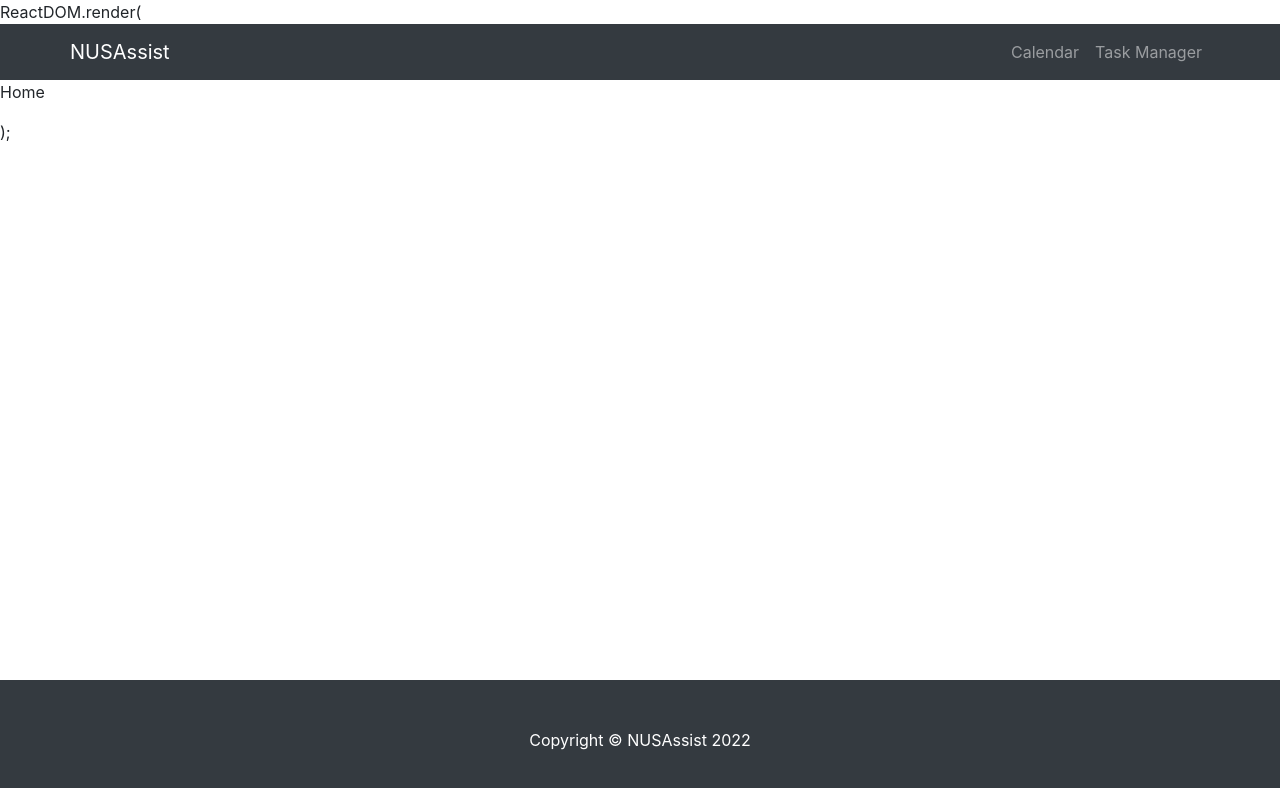
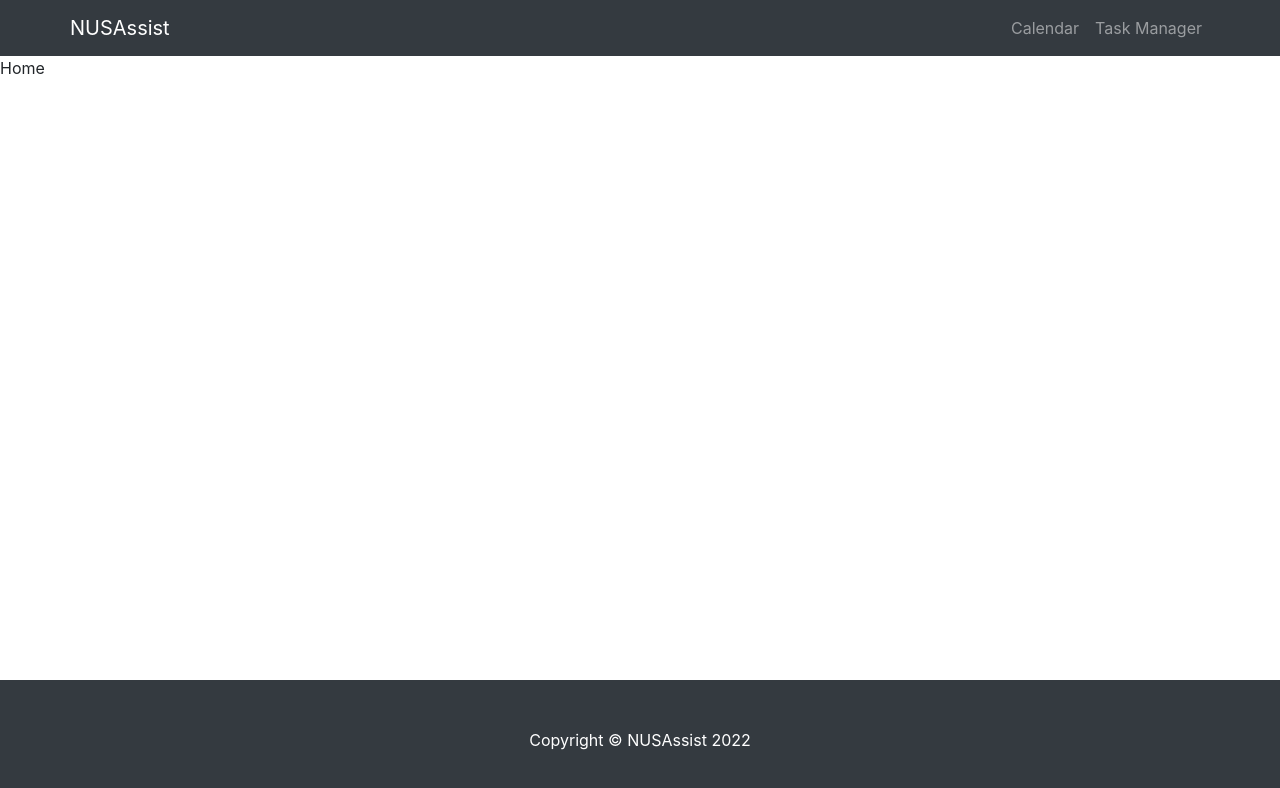
Before and after one commit to paullee18/NUSAssist, a React (Create React App) app: page / in a window 1280 px wide. Shown: the top 788 px of the page. Built offline with nearby package versions, Linux system fonts and the light colour scheme.

Commit message:
Removed wrong render

```diff
--- a/src/App.js
+++ b/src/App.js
@@ -11,7 +11,6 @@ import Home from "./components/Home"
 function App() {
   return (
     <div>
-    ReactDOM.render(
       <Router>
         <Navigation />
         <Routes>
@@ -23,7 +22,6 @@ function App() {
       </Router>
 
 
-    );
     </div>
   );
 }
```
